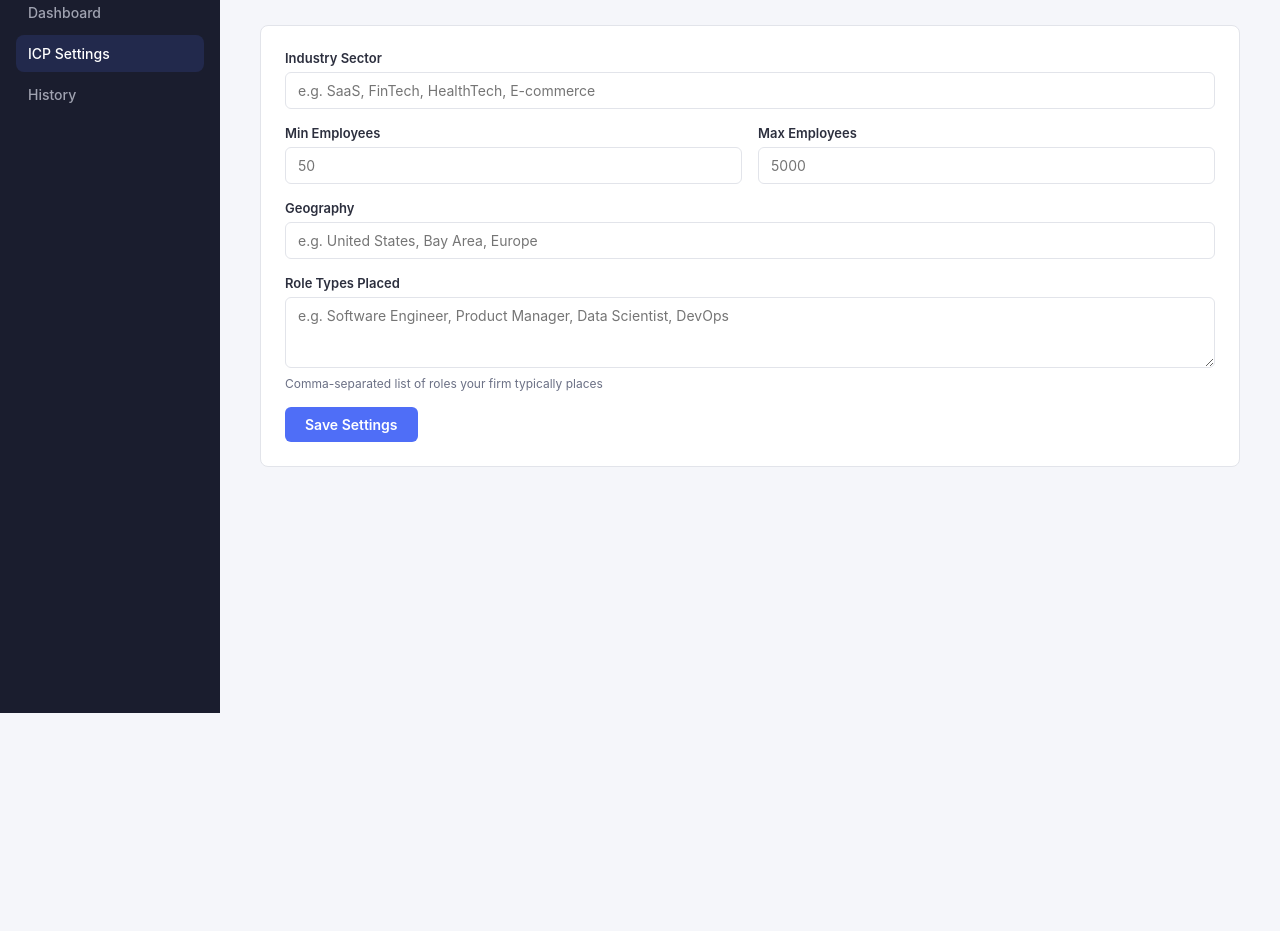
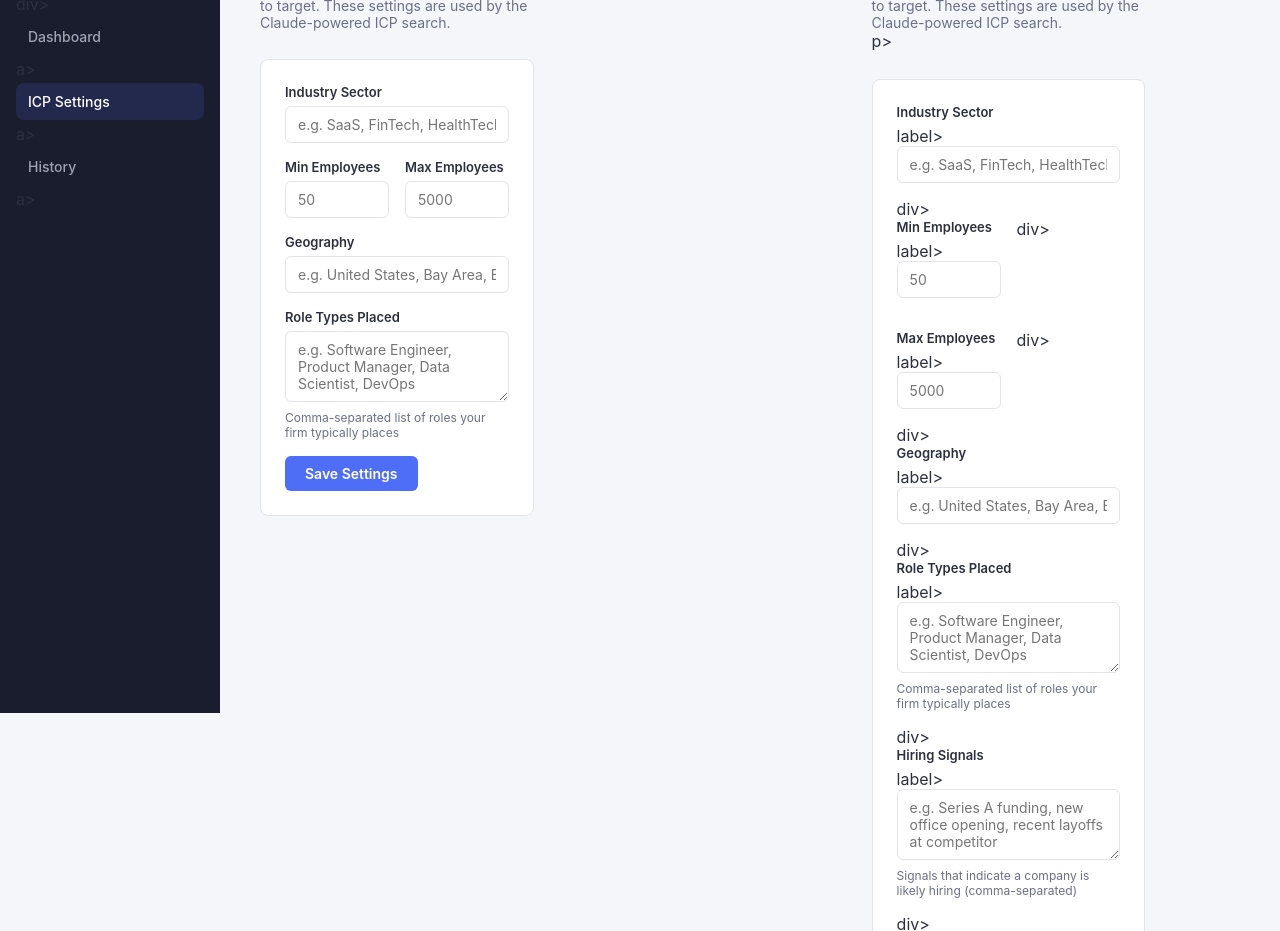
Before and after one commit to MattPsudoCoder/prospect-research-tool, a website: page public/icp.html in a window 1280 px wide. Shown: the part 87-1018 px from the top of the page. Before the commit the page ends 800 px from the top, so only its background shows below. Drawn offline with Linux system fonts and the light colour scheme; no server answers.

Commit message:
Add Hiring Signals textarea to public/icp.html

```diff
--- a/public/icp.html
+++ b/public/icp.html
@@ -58,3 +58,72 @@
   <script src="/js/icp.js"></script>
 </body>
 </html>
+<!DOCTYPE html>
+<html lang="en">
+  <head>
+      <meta charset="UTF-8">
+      <meta name="viewport" content="width=device-width, initial-scale=1.0">
+      <title>Prospect Research — ICP Settings</title>
+    <link rel="stylesheet" href="/css/style.css">
+  </head>
+<body>
+    <nav class="sidebar">
+          <div class="logo">Prospect<span>Research</span></div>div>
+        <a href="/" class="nav-link">Dashboard</a>a>
+        <a href="/icp" class="nav-link active">ICP Settings</a>a>
+        <a href="/history" class="nav-link">History</a>a>
+    </nav>nav>
+
+  <main class="content">
+      <header>
+              <h1>Ideal Client Profile</h1>
+            <p class="subtitle">Define the type of companies you want to target. These settings are used by the Claude-powered ICP search.</p>p>
+      </header>
+
+      <form id="icpForm" class="card">
+            <div class="form-group">
+                    <label for="industrySector">Industry Sector</label>label>
+                    <input type="text" id="industrySector" placeholder="e.g. SaaS, FinTech, HealthTech, E-commerce">
+            </div>div>
+
+            <div class="form-row">
+                    <div class="form-group">
+                              <label for="companySizeMin">Min Employees</label>label>
+                              <input type="number" id="companySizeMin" min="0" placeholder="50">
+                    </div>div>
+                    <div class="form-group">
+                              <label for="companySizeMax">Max Employees</label>label>
+                              <input type="number" id="companySizeMax" min="0" placeholder="5000">
+                    </div>div>
+            </div>div>
+
+            <div class="form-group">
+                    <label for="geography">Geography</label>label>
+                    <input type="text" id="geography" placeholder="e.g. United States, Bay Area, Europe">
+            </div>div>
+
+            <div class="form-group">
+                    <label for="roleTypes">Role Types Placed</label>label>
+                    <textarea id="roleTypes" rows="3" placeholder="e.g. Software Engineer, Product Manager, Data Scientist, DevOps"></textarea>
+                    <small>Comma-separated list of roles your firm typically places</small>
+            </div>div>
+
+            <div class="form-group">
+                    <label for="hiringSignals">Hiring Signals</label>label>
+                    <textarea id="hiringSignals" rows="3" placeholder="e.g. Series A funding, new office opening, recent layoffs at competitor"></textarea>
+                    <small>Signals that indicate a company is likely hiring (comma-separated)</small>
+            </div>div>
+
+            <div class="form-actions">
+                    <button type="submit" class="btn btn-primary">Save Settings</button>button>
+                    <span id="saveStatus" class="save-status"></span>
+            </div>div>
+      </form>form>
+  </main>main>
+
+  <script src="/js/icp.js"></script>
+</body>
+</html>html></small></small></h1>
+      </header></span>
+</body></title>
+  </head>
```
